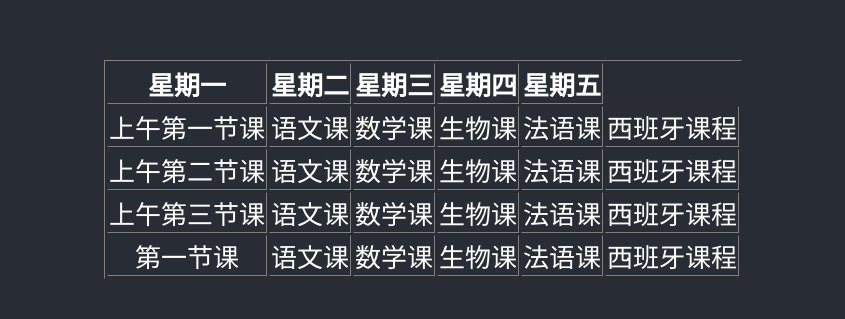
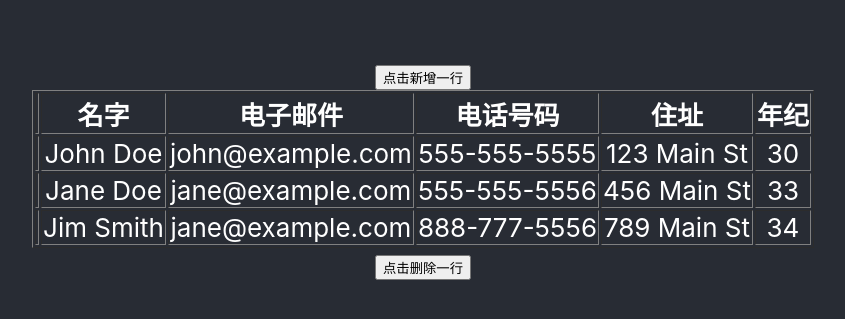
Before and after one commit to carsonGoGoGo/dytable, a React (Create React App) app: page / in a window 1280 px wide. Shown: the part 231-550 px from the top of the page, without its empty margins (217-1062 px from the left). Built offline with nearby package versions, Linux system fonts and the light colour scheme.

Commit message:
简单的实现了增加一行的效果，需要改善

```diff
--- a/src/App.js
+++ b/src/App.js
@@ -1,7 +1,9 @@
 import logo from './logo.svg';
 import './App.css';
+import {useState} from "react";
 
 function App() {
+
     return (<div className="App">
         <header className="App-header">
             <DynamicTable/>
@@ -11,55 +13,79 @@ function App() {
 
 
 const DynamicTable = () => {
+    const initData = [{
+        "id": 1,
+        "name": "John Doe",
+        "email": "john@example.com",
+        "phone": "555-555-5555",
+        "address": "123 Main St",
+        "age": 30,
+    }, {
+        "id": 2,
+        "name": "Jane Doe",
+        "email": "jane@example.com",
+        "phone": "555-555-5556",
+        "address": "456 Main St",
+        "age": 33,
+    }, {
+        "id": 3,
+        "name": "Jim Smith",
+        "email": "jane@example.com",
+        "phone": "888-777-5556",
+        "address": "789 Main St",
+        "age": 34,
+    }];
+
+    const [data, setData] = useState(initData);
+
+
+    function handleDeleteRow() {
+
+    }
+
+
+    function handleAddRow() {
+        const newUser  = {
+            id: data.length +1,
+            name: '',
+            email: '',
+            phone: '',
+            address: '',
+            age: '',
+        }
+        setData([...data, newUser]);
+    }
+
     return (<div>
+        <button onClick={handleAddRow}>点击新增一行</button>
         <table border="1">
             <thead>
             <tr>
-                    <th>星期一</th>
-                    <th>星期二</th>
-                    <th>星期三</th>
-                    <th>星期四</th>
-                    <th>星期五</th>
+                <th></th>
+                <th>名字</th>
+                <th>电子邮件</th>
+                <th>电话号码</th>
+                <th>住址</th>
+                <th>年纪</th>
             </tr>
             </thead>
             <tbody>
-                <tr>
-                    <td>上午第一节课</td>
-                    <td>语文课</td>
-                    <td>数学课</td>
-                    <td>生物课</td>
-                    <td>法语课</td>
-                    <td>西班牙课程</td>
-                </tr>
-                <tr>
-                    <td>上午第二节课</td>
-                    <td>语文课</td>
-                    <td>数学课</td>
-                    <td>生物课</td>
-                    <td>法语课</td>
-                    <td>西班牙课程</td>
-                </tr>
+            {data.map((item, index) => (<tr key={item.id}>
+                <td></td>
+                <td>{item.name}</td>
+                <td>{item.email}</td>
+                <td>{item.phone}</td>
+                <td>{item.address}</td>
+                <td>{item.age}</td>
+            </tr>))}
 
-                <tr>
-                    <td>上午第三节课</td>
-                    <td>语文课</td>
-                    <td>数学课</td>
-                    <td>生物课</td>
-                    <td>法语课</td>
-                    <td>西班牙课程</td>
-                </tr>
-
-                <tr>
-                    <td>第一节课</td>
-                    <td>语文课</td>
-                    <td>数学课</td>
-                    <td>生物课</td>
-                    <td>法语课</td>
-                    <td>西班牙课程</td>
-                </tr>
             </tbody>
 
         </table>
+        <button onClick={() => {
+            handleDeleteRow()
+        }}>点击删除一行
+        </button>
     </div>)
 }
 
```
Lines whose indentation alone changed are shown as unchanged.
